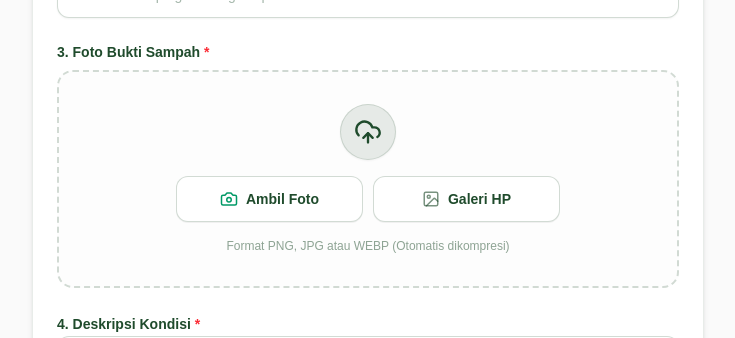
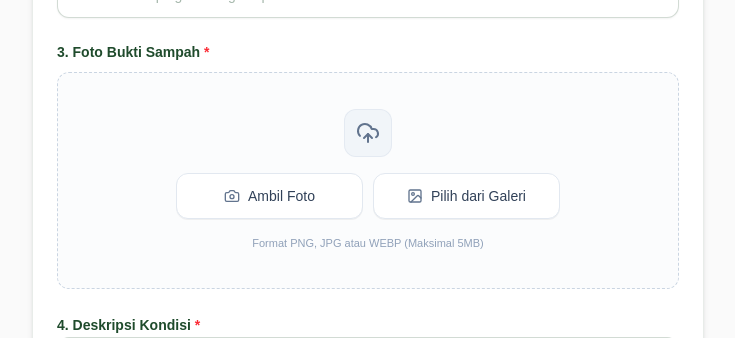
Before and after one commit to diL-duL/SIBERSIH, a Next.js app: page /reporter/report in a window 1280 px wide. Shown: the part 614-952 px from the top of the page, without its empty margins (272-1007 px from the left). Built offline with nearby package versions, Linux system fonts and the light colour scheme; no server answers.

Commit message:
refactor(reporter): selaraskan tampilan container upload foto dengan halaman petugas

```diff
--- a/app/reporter/report/[id]/edit/EditReportForm.tsx
+++ b/app/reporter/report/[id]/edit/EditReportForm.tsx
@@ -8,6 +8,7 @@ import {
   Camera,
   ImageIcon,
   MapPin,
+  CheckCircle2,
 } from "lucide-react";
 import Link from "next/link";
 import Image from "next/image";
@@ -179,28 +180,30 @@ export default function EditReportForm({ report }: { report: ReportData }) {
             />
 
             {/* 1. Upload Foto Section */}
-            <div className="space-y-2">
+            <div className="space-y-2.5">
               <label className="text-xs sm:text-sm font-bold text-sibersih-primary flex items-center justify-between">
                 <span>
                   1. Foto Bukti Laporan <span className="text-red-500">*</span>
                 </span>
-                <span className="text-[10px] text-green-700 font-semibold bg-green-100 px-2 py-0.5 rounded-full">
-                  Foto Tersedia
-                </span>
+                {previewUrl && (
+                  <span className="text-[11px] text-emerald-700 dark:text-emerald-400 font-medium bg-emerald-50 dark:bg-emerald-950/40 border border-emerald-200/70 dark:border-emerald-800/60 px-2.5 py-0.5 rounded-full flex items-center gap-1">
+                    <CheckCircle2 size={12} /> Foto Tersedia
+                  </span>
+                )}
               </label>
 
               <div
-                className={`flex flex-col items-center justify-center p-4 sm:p-6 border-2 border-dashed rounded-2xl transition-all overflow-hidden bg-sibersih-bg/40 ${
+                className={`flex flex-col items-center justify-center p-5 sm:p-7 border border-dashed rounded-xl transition-all overflow-hidden bg-slate-50/50 dark:bg-slate-800/20 ${
                   isDragging
-                    ? "border-sibersih-accent bg-sibersih-accent/15 scale-[1.01]"
-                    : "border-sibersih-primary/20 hover:border-sibersih-primary/40"
+                    ? "border-sibersih-primary bg-sibersih-primary/5"
+                    : "border-slate-300 dark:border-slate-700 hover:border-slate-400 dark:hover:border-slate-600"
                 }`}
                 onDragOver={handleDragOver}
                 onDragLeave={handleDragLeave}
                 onDrop={handleDrop}
               >
                 {previewUrl ? (
-                  <div className="relative w-full h-56 rounded-xl overflow-hidden shadow-inner group">
+                  <div className="relative w-full h-56 rounded-xl overflow-hidden border border-slate-200 dark:border-slate-800 shadow-2xs group">
                     <Image
                       src={previewUrl}
                       alt="Preview Foto Laporan"
@@ -208,22 +211,22 @@ export default function EditReportForm({ report }: { report: ReportData }) {
                       sizes="(max-width: 1024px) 100vw, 50vw"
                       className="object-cover"
                     />
-                    <div className="absolute inset-0 bg-black/60 opacity-90 sm:opacity-0 group-hover:opacity-100 transition-opacity flex items-center justify-center gap-2 p-2">
+                    <div className="absolute inset-0 bg-slate-950/50 opacity-90 sm:opacity-0 group-hover:opacity-100 transition-opacity flex items-center justify-center gap-2.5 p-2 backdrop-blur-[1px]">
                       <Button
                         type="button"
                         variant="secondary"
                         size="sm"
                         onClick={(e) => openLightbox(previewUrl, e)}
-                        className="gap-1.5 text-xs font-semibold shadow-md bg-white text-sibersih-primary hover:bg-sibersih-bg"
+                        className="gap-1.5 text-xs font-semibold shadow-xs bg-white/95 dark:bg-slate-900/90 text-slate-800 dark:text-slate-100 border border-slate-200 dark:border-slate-700 hover:bg-white"
                       >
-                        <Eye size={14} /> Lihat Full
+                        <Eye size={13} /> Lihat Foto Penuh
                       </Button>
 
                       <label
                         htmlFor="file-upload-change"
-                        className="inline-flex items-center justify-center gap-1.5 px-3.5 py-2 text-xs font-bold bg-white text-sibersih-primary border border-sibersih-primary/20 rounded-lg shadow-sm hover:bg-sibersih-bg cursor-pointer transition-all"
+                        className="inline-flex items-center justify-center gap-1.5 px-3.5 py-2 text-xs font-semibold bg-white/95 dark:bg-slate-900/90 text-slate-800 dark:text-slate-100 border border-slate-200 dark:border-slate-700 rounded-lg shadow-xs hover:bg-white cursor-pointer transition-all"
                       >
-                        <RefreshCw size={14} className="pointer-events-none" />
+                        <RefreshCw size={13} className="pointer-events-none" />
                         <span className="pointer-events-none">Ganti Foto</span>
                         <input
                           id="file-upload-change"
@@ -238,17 +241,17 @@ export default function EditReportForm({ report }: { report: ReportData }) {
                   </div>
                 ) : (
                   <div className="space-y-4 text-center py-2 w-full flex flex-col items-center">
-                    <div className="w-14 h-14 rounded-full bg-sibersih-primary/10 border border-sibersih-primary/15 flex items-center justify-center shadow-xs">
-                      <UploadCloud className="h-7 w-7 text-sibersih-primary" />
+                    <div className="w-12 h-12 rounded-xl bg-slate-100 dark:bg-slate-800 border border-slate-200/80 dark:border-slate-700/80 flex items-center justify-center text-slate-500 dark:text-slate-400">
+                      <UploadCloud className="h-6 w-6" />
                     </div>
 
                     <div className="grid grid-cols-1 sm:grid-cols-2 gap-2.5 w-full max-w-sm">
                       <label
                         htmlFor="file-upload-camera"
                         onClick={handleDesktopCameraClick}
-                        className="w-full flex items-center justify-center gap-2 px-4 py-3 bg-white border border-sibersih-primary/20 hover:bg-sibersih-bg text-sibersih-primary active:scale-[0.98] rounded-xl text-xs sm:text-sm font-bold shadow-2xs transition-all cursor-pointer select-none"
+                        className="w-full flex items-center justify-center gap-2 px-4 py-3 bg-white dark:bg-slate-800 border border-slate-200 dark:border-slate-700 hover:bg-slate-50 dark:hover:bg-slate-700/60 hover:border-slate-300 text-slate-700 dark:text-slate-200 active:scale-[0.98] rounded-xl text-xs sm:text-sm font-medium shadow-2xs transition-all cursor-pointer select-none"
                       >
-                        <Camera size={18} className="pointer-events-none shrink-0 text-emerald-600" />
+                        <Camera size={16} className="pointer-events-none shrink-0 text-slate-500 dark:text-slate-400" />
                         <span className="pointer-events-none">Ambil Foto Baru</span>
                         <input
                           id="file-upload-camera"
@@ -263,10 +266,10 @@ export default function EditReportForm({ report }: { report: ReportData }) {
 
                       <label
                         htmlFor="file-upload-gallery"
-                        className="w-full flex items-center justify-center gap-2 px-4 py-3 bg-white border border-sibersih-primary/20 hover:bg-sibersih-bg text-sibersih-primary active:scale-[0.98] rounded-xl text-xs sm:text-sm font-bold shadow-2xs transition-all cursor-pointer select-none"
+                        className="w-full flex items-center justify-center gap-2 px-4 py-3 bg-white dark:bg-slate-800 border border-slate-200 dark:border-slate-700 hover:bg-slate-50 dark:hover:bg-slate-700/60 hover:border-slate-300 text-slate-700 dark:text-slate-200 active:scale-[0.98] rounded-xl text-xs sm:text-sm font-medium shadow-2xs transition-all cursor-pointer select-none"
                       >
-                        <ImageIcon size={18} className="pointer-events-none shrink-0 text-sibersih-primary/60" />
-                        <span className="pointer-events-none">Galeri HP</span>
+                        <ImageIcon size={16} className="pointer-events-none shrink-0 text-slate-500 dark:text-slate-400" />
+                        <span className="pointer-events-none">Pilih dari Galeri</span>
                         <input
                           id="file-upload-gallery"
                           name="file-upload-gallery"
@@ -277,6 +280,10 @@ export default function EditReportForm({ report }: { report: ReportData }) {
                         />
                       </label>
                     </div>
+
+                    <p className="text-[11px] text-slate-400 dark:text-slate-500">
+                      Format PNG, JPG atau WEBP (Maksimal 5MB)
+                    </p>
                   </div>
                 )}
               </div>
--- a/app/reporter/report/page.tsx
+++ b/app/reporter/report/page.tsx
@@ -1,6 +1,6 @@
 "use client";
 
-import { UploadCloud, ArrowLeft, Eye, RefreshCw, Camera, ImageIcon, MapPin } from "lucide-react";
+import { UploadCloud, ArrowLeft, Eye, RefreshCw, Camera, ImageIcon, MapPin, CheckCircle2 } from "lucide-react";
 import Link from "next/link";
 import Image from "next/image";
 import { useState, useActionState, useRef, useEffect } from "react";
@@ -124,7 +124,7 @@ export default function ReportPage() {
                 dataTransfer.items.add(file);
                 mainFileInputRef.current.files = dataTransfer.files;
             }
-            setPreviewUrl(URL.createObjectURL(file));
+            updatePreview(file);
         }
     };
 
@@ -201,45 +201,45 @@ export default function ReportPage() {
                         </div>
 
                         {/* 3. Upload Foto Section */}
-                        <div className="space-y-2">
+                        <div className="space-y-2.5">
                             <label className="text-xs sm:text-sm font-bold text-sibersih-primary flex items-center justify-between">
                                 <span>3. Foto Bukti Sampah <span className="text-red-500">*</span></span>
                                 {previewUrl && (
-                                    <span className="text-[10px] text-green-700 font-semibold bg-green-100 px-2 py-0.5 rounded-full">
-                                        ✓ Foto Terpilih
+                                    <span className="text-[11px] text-emerald-700 dark:text-emerald-400 font-medium bg-emerald-50 dark:bg-emerald-950/40 border border-emerald-200/70 dark:border-emerald-800/60 px-2.5 py-0.5 rounded-full flex items-center gap-1">
+                                        <CheckCircle2 size={12} /> Foto Terpilih
                                     </span>
                                 )}
                             </label>
 
                             <div
-                                className={`flex flex-col items-center justify-center p-4 sm:p-6 border-2 border-dashed rounded-2xl transition-all overflow-hidden bg-sibersih-bg/40 ${
+                                className={`flex flex-col items-center justify-center p-5 sm:p-7 border border-dashed rounded-xl transition-all overflow-hidden bg-slate-50/50 dark:bg-slate-800/20 ${
                                     isDragging
-                                        ? 'border-sibersih-accent bg-sibersih-accent/15 scale-[1.01]'
-                                        : 'border-sibersih-primary/20 hover:border-sibersih-primary/40'
+                                        ? 'border-sibersih-primary bg-sibersih-primary/5'
+                                        : 'border-slate-300 dark:border-slate-700 hover:border-slate-400 dark:hover:border-slate-600'
                                 }`}
                                 onDragOver={handleDragOver}
                                 onDragLeave={handleDragLeave}
                                 onDrop={handleDrop}
                             >
                                 {previewUrl ? (
-                                    <div className="relative w-full h-56 rounded-xl overflow-hidden shadow-inner group">
+                                    <div className="relative w-full h-56 rounded-xl overflow-hidden border border-slate-200 dark:border-slate-800 shadow-2xs group">
                                         <Image src={previewUrl} alt="Preview Foto Laporan" fill sizes="(max-width: 1024px) 100vw, 50vw" className="object-cover" />
-                                        <div className="absolute inset-0 bg-black/60 opacity-90 sm:opacity-0 group-hover:opacity-100 transition-opacity flex items-center justify-center gap-2 p-2">
+                                        <div className="absolute inset-0 bg-slate-950/50 opacity-90 sm:opacity-0 group-hover:opacity-100 transition-opacity flex items-center justify-center gap-2.5 p-2 backdrop-blur-[1px]">
                                             <Button
                                                 type="button"
                                                 variant="secondary"
                                                 size="sm"
                                                 onClick={(e) => openLightbox(previewUrl, e)}
-                                                className="gap-1.5 text-xs font-semibold shadow-md bg-white text-sibersih-primary hover:bg-sibersih-bg"
+                                                className="gap-1.5 text-xs font-semibold shadow-xs bg-white/95 dark:bg-slate-900/90 text-slate-800 dark:text-slate-100 border border-slate-200 dark:border-slate-700 hover:bg-white"
                                             >
-                                                <Eye size={14} /> Lihat Full
+                                                <Eye size={13} /> Lihat Foto Penuh
                                             </Button>
 
                                             <label
                                                 htmlFor="file-upload-change"
-                                                className="inline-flex items-center justify-center gap-1.5 px-3.5 py-2 text-xs font-bold bg-white text-sibersih-primary border border-sibersih-primary/20 rounded-lg shadow-sm hover:bg-sibersih-bg cursor-pointer transition-all"
+                                                className="inline-flex items-center justify-center gap-1.5 px-3.5 py-2 text-xs font-semibold bg-white/95 dark:bg-slate-900/90 text-slate-800 dark:text-slate-100 border border-slate-200 dark:border-slate-700 rounded-lg shadow-xs hover:bg-white cursor-pointer transition-all"
                                             >
-                                                <RefreshCw size={14} className="pointer-events-none" />
+                                                <RefreshCw size={13} className="pointer-events-none" />
                                                 <span className="pointer-events-none">Ganti Foto</span>
                                                 <input
                                                     id="file-upload-change"
@@ -254,19 +254,19 @@ export default function ReportPage() {
                                     </div>
                                 ) : (
                                     <div className="space-y-4 text-center py-2 w-full flex flex-col items-center">
-                                        <div className="w-14 h-14 rounded-full bg-sibersih-primary/10 border border-sibersih-primary/15 flex items-center justify-center shadow-xs">
-                                            <UploadCloud className="h-7 w-7 text-sibersih-primary" />
+                                        <div className="w-12 h-12 rounded-xl bg-slate-100 dark:bg-slate-800 border border-slate-200/80 dark:border-slate-700/80 flex items-center justify-center text-slate-500 dark:text-slate-400">
+                                            <UploadCloud className="h-6 w-6" />
                                         </div>
 
-                                        {/* Mobile Native Labels with Hidden File Inputs */}
+                                        {/* Native Labels with Hidden File Inputs */}
                                         <div className="grid grid-cols-1 sm:grid-cols-2 gap-2.5 w-full max-w-sm">
                                             {/* Camera Label/Input */}
                                             <label
                                                 htmlFor="file-upload-camera"
                                                 onClick={handleDesktopCameraClick}
-                                                className="w-full flex items-center justify-center gap-2 px-4 py-3 bg-white border border-sibersih-primary/20 hover:bg-sibersih-bg text-sibersih-primary active:scale-[0.98] rounded-xl text-xs sm:text-sm font-bold shadow-2xs transition-all cursor-pointer select-none"
+                                                className="w-full flex items-center justify-center gap-2 px-4 py-3 bg-white dark:bg-slate-800 border border-slate-200 dark:border-slate-700 hover:bg-slate-50 dark:hover:bg-slate-700/60 hover:border-slate-300 text-slate-700 dark:text-slate-200 active:scale-[0.98] rounded-xl text-xs sm:text-sm font-medium shadow-2xs transition-all cursor-pointer select-none"
                                             >
-                                                <Camera size={18} className="pointer-events-none shrink-0 text-emerald-600" />
+                                                <Camera size={16} className="pointer-events-none shrink-0 text-slate-500 dark:text-slate-400" />
                                                 <span className="pointer-events-none">Ambil Foto</span>
                                                 <input
                                                     id="file-upload-camera"
@@ -282,10 +282,10 @@ export default function ReportPage() {
                                             {/* Gallery Label/Input */}
                                             <label
                                                 htmlFor="file-upload-gallery"
-                                                className="w-full flex items-center justify-center gap-2 px-4 py-3 bg-white border border-sibersih-primary/20 hover:bg-sibersih-bg text-sibersih-primary active:scale-[0.98] rounded-xl text-xs sm:text-sm font-bold shadow-2xs transition-all cursor-pointer select-none"
+                                                className="w-full flex items-center justify-center gap-2 px-4 py-3 bg-white dark:bg-slate-800 border border-slate-200 dark:border-slate-700 hover:bg-slate-50 dark:hover:bg-slate-700/60 hover:border-slate-300 text-slate-700 dark:text-slate-200 active:scale-[0.98] rounded-xl text-xs sm:text-sm font-medium shadow-2xs transition-all cursor-pointer select-none"
                                             >
-                                                <ImageIcon size={18} className="pointer-events-none shrink-0 text-sibersih-primary/60" />
-                                                <span className="pointer-events-none">Galeri HP</span>
+                                                <ImageIcon size={16} className="pointer-events-none shrink-0 text-slate-500 dark:text-slate-400" />
+                                                <span className="pointer-events-none">Pilih dari Galeri</span>
                                                 <input
                                                     id="file-upload-gallery"
                                                     name="file-upload-gallery"
@@ -297,8 +297,8 @@ export default function ReportPage() {
                                             </label>
                                         </div>
 
-                                        <p className="text-[10px] sm:text-xs text-sibersih-primary/50">
-                                            Format PNG, JPG atau WEBP (Otomatis dikompresi)
+                                        <p className="text-[11px] text-slate-400 dark:text-slate-500">
+                                            Format PNG, JPG atau WEBP (Maksimal 5MB)
                                         </p>
                                     </div>
                                 )}
```
